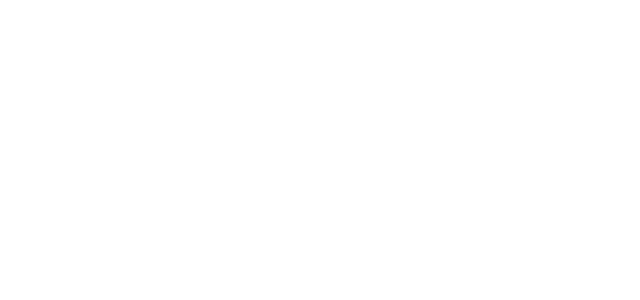
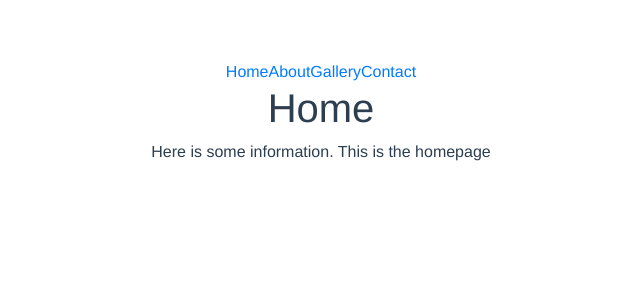
Before and after one commit to sgr97/the-cream-tart-company-website, a Vue app in the folder vue-website-src/: page / in a window 1280 px wide. Shown: the top 300 px of the page, without its empty margins (319-959 px from the left). Built offline with nearby package versions, Linux system fonts and the light colour scheme.

Commit message:
Added routing between the different pages of the site as well as a basic navigation

```diff
--- a/vue-website-src/src/App.vue
+++ b/vue-website-src/src/App.vue
@@ -1,15 +1,16 @@
 <template>
   <div id="app">
+    <Nav></Nav>
   </div>
 </template>
 
 <script>
-
+import Nav from './components/Nav';
 
 export default {
   name: 'app',
   components: {
-
+    'Nav': Nav
   }
 }
 </script>
--- /dev/null
+++ b/vue-website-src/src/components/Nav.vue
@@ -0,0 +1,12 @@
+<template>
+  <div>
+    <nav>
+      <router-link to='/'>Home</router-link>
+      <router-link to='/about'>About</router-link>
+      <router-link to='/gallery'>Gallery</router-link>
+      <router-link to='/contact'>Contact</router-link>
+    </nav>
+
+    <router-view></router-view>
+  </div>
+</template>
--- a/vue-website-src/src/main.js
+++ b/vue-website-src/src/main.js
@@ -1,30 +1,18 @@
 import Vue from 'vue'
 import App from './App.vue'
-import HomePage from './pages/HomePage.vue'
-
-import 'bootstrap'
-import 'bootstrap/dist/css/bootstrap.min.css'
-
+import routes from './routes'
 import VueRouter from 'vue-router';
 
 Vue.use(VueRouter);
 
 Vue.config.productionTip = false;
 
-const routes = [
-  {
-    path: '/',
-    name: 'HomePage',
-    component: HomePage
-  }
-];
-
 const router = new VueRouter({
-  routes: routes,
-  mode: 'history'
-});
+  mode: 'history',
+  routes
+})
 
 new Vue({
-  router: router,
-  render: h => h(App),
+  router,
+  render: h => h(App)
 }).$mount('#app')
--- a/vue-website-src/src/pages/HomePage.vue
+++ b/vue-website-src/src/pages/HomePage.vue
@@ -8,7 +8,7 @@
 
 <script>
 export default {
-    name: 'Home' //name of the component
+    name: 'HomePage' //name of the component
 }
 </script>
 
--- /dev/null
+++ b/vue-website-src/src/routes.js
@@ -0,0 +1,25 @@
+import HomePage from './pages/HomePage.vue';
+import AboutPage from './pages/AboutPage.vue';
+import GalleryPage from './pages/GalleryPage.vue';
+import ContactPage from './pages/ContactPage.vue';
+
+const routes = [
+    {
+        path: '/',
+        component: HomePage
+    },
+    {
+        path: '/about',
+        component: AboutPage
+    },
+    {
+        path: '/gallery',
+        component: GalleryPage
+    },
+    {
+        path: '/contact',
+        component: ContactPage
+    }
+];
+
+export default routes;
```
